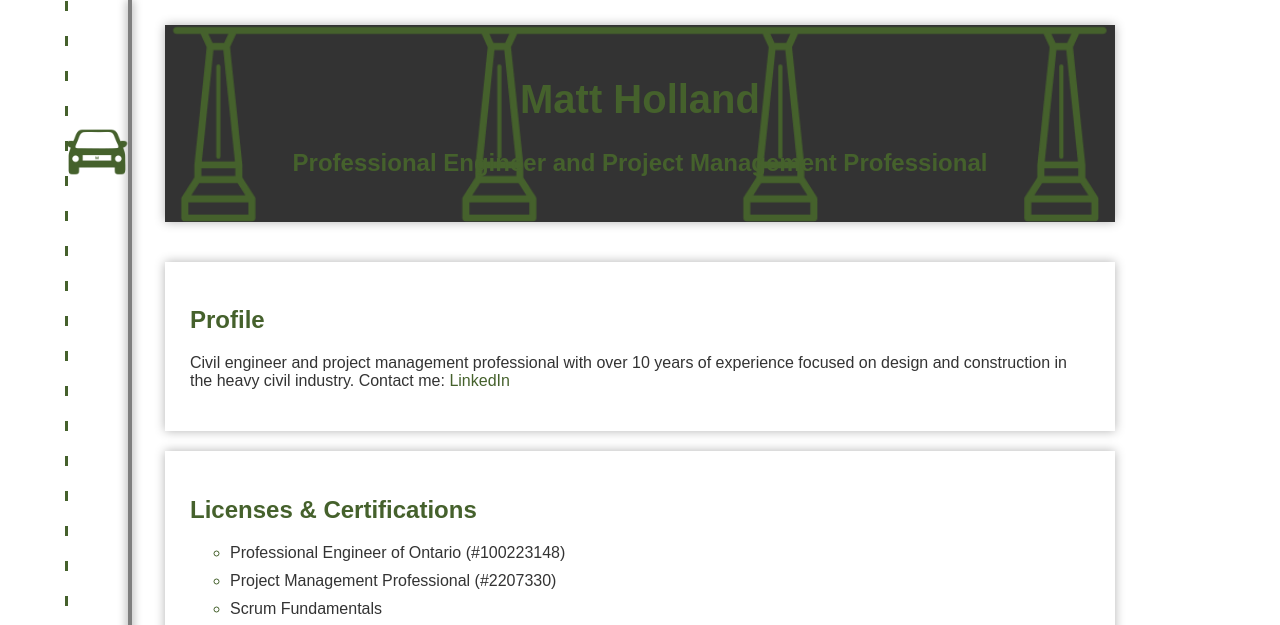
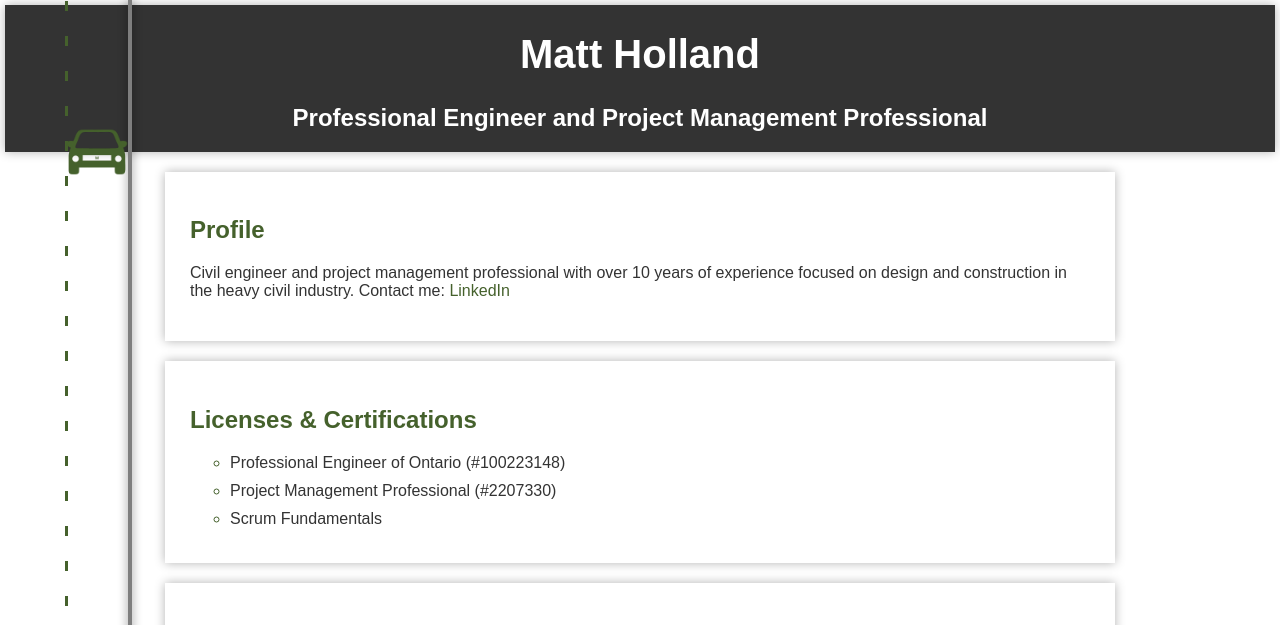
Before and after one commit to iammattholland/matthollandcv, a plain HTML site: page index.html in a window 1280 px wide. Shown: the top 625 px of the page. Drawn offline with Linux system fonts and the light colour scheme.

Commit message:
Upgrades

```diff
--- a/styles.css
+++ b/styles.css
@@ -16,31 +16,17 @@ body {
     user-select: none;
 }
 
-.parallax-wrapper {
-    overflow: hidden;
-    max-width: 900px;
-    max-height: 500px;
-    margin: 20px auto;
-    padding: 25px;
-    width: 100%;
-    color: #ffffff;
-}
-
 header {
     position: relative;
     text-align: center;
     box-shadow: 0 0 10px rgba(0, 0, 0, 0.3);
     background-color: #333;
-    background-image: url('Bridge.png');
-    background-size: cover;
-    background-attachment: fixed;
-    background-position: center bottom;
-    background-repeat: no-repeat;
 }
 
 header h1, header h2 {
     position: relative;
     z-index: 2;
+    color:#ffffff;
 }
 
 footer {
```
